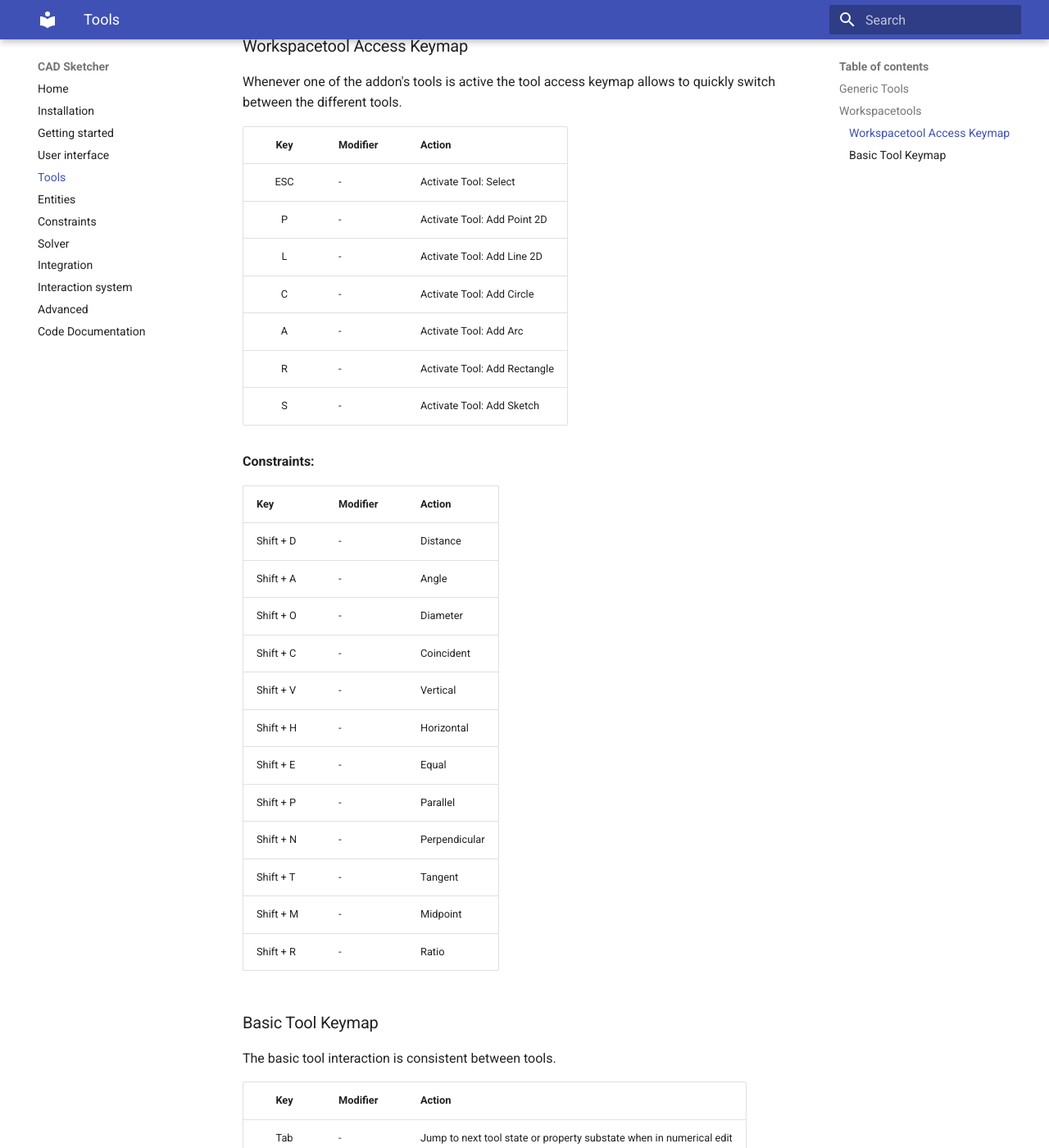
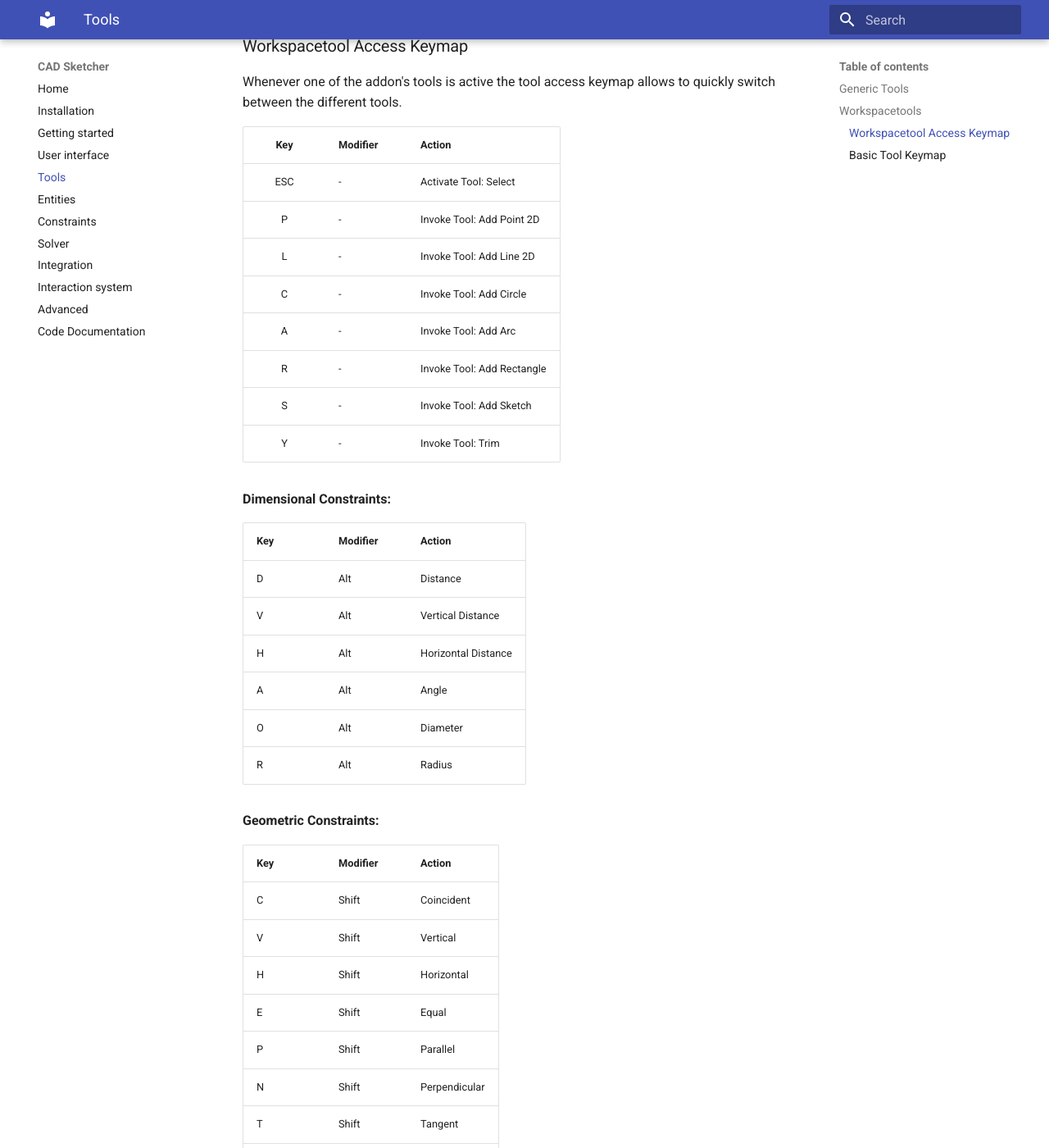
Before and after one commit to hlorus/CAD_Sketcher, an MkDocs documentation site: the page built from docs/tools.md, in a window 1280 px wide and 1400 px high, scrolled down 880 px. Shown: the whole window at 82% size. Built offline with MkDocs 1.6.1 and Material for MkDocs 9.7.7, drawn with Linux system fonts in a browser that asks for light colours; grey boxes are pictures that could not be loaded.

Commit message:
Update keymap documentation

```diff
--- a/docs/tools.md
+++ b/docs/tools.md
@@ -27,29 +27,38 @@ Whenever one of the addon's tools is active the tool access keymap allows to qui
 |Key|Modifier|Action|
 |:---:|---|---|
 |ESC|-   |Activate Tool: Select|
-|P|-   |Activate Tool: Add Point 2D|
-|L|-   |Activate Tool: Add Line 2D|
-|C|-   |Activate Tool: Add Circle|
-|A|-   |Activate Tool: Add Arc|
-|R|-   |Activate Tool: Add Rectangle|
-|S|-   |Activate Tool: Add Sketch|
+|P|-   |Invoke Tool: Add Point 2D|
+|L|-   |Invoke Tool: Add Line 2D|
+|C|-   |Invoke Tool: Add Circle|
+|A|-   |Invoke Tool: Add Arc|
+|R|-   |Invoke Tool: Add Rectangle|
+|S|-   |Invoke Tool: Add Sketch|
+|Y|-   |Invoke Tool: Trim|
 
-**Constraints:**
+**Dimensional Constraints:**
 
 |Key|Modifier|Action|
 |---|---|---|
-|Shift + D|-   |Distance|
-|Shift + A|-   |Angle|
-|Shift + O|-   |Diameter|
-|Shift + C|-   |Coincident|
-|Shift + V|-   |Vertical|
-|Shift + H|-   |Horizontal|
-|Shift + E|-   |Equal|
-|Shift + P|-   |Parallel|
-|Shift + N|-   |Perpendicular|
-|Shift + T|-   |Tangent|
-|Shift + M|-   |Midpoint|
-|Shift + R|-   |Ratio|
+|D|Alt   |Distance|
+|V|Alt   |Vertical Distance|
+|H|Alt   |Horizontal Distance|
+|A|Alt   |Angle|
+|O|Alt   |Diameter|
+|R|Alt   |Radius|
+
+**Geometric Constraints:**
+
+|Key|Modifier|Action|
+|---|---|---|
+|C|Shift   |Coincident|
+|V|Shift   |Vertical|
+|H|Shift   |Horizontal|
+|E|Shift   |Equal|
+|P|Shift   |Parallel|
+|N|Shift   |Perpendicular|
+|T|Shift   |Tangent|
+|M|Shift   |Midpoint|
+|R|Shift   |Ratio|
 
 ### Basic Tool Keymap
 The basic tool interaction is consistent between tools.
```
